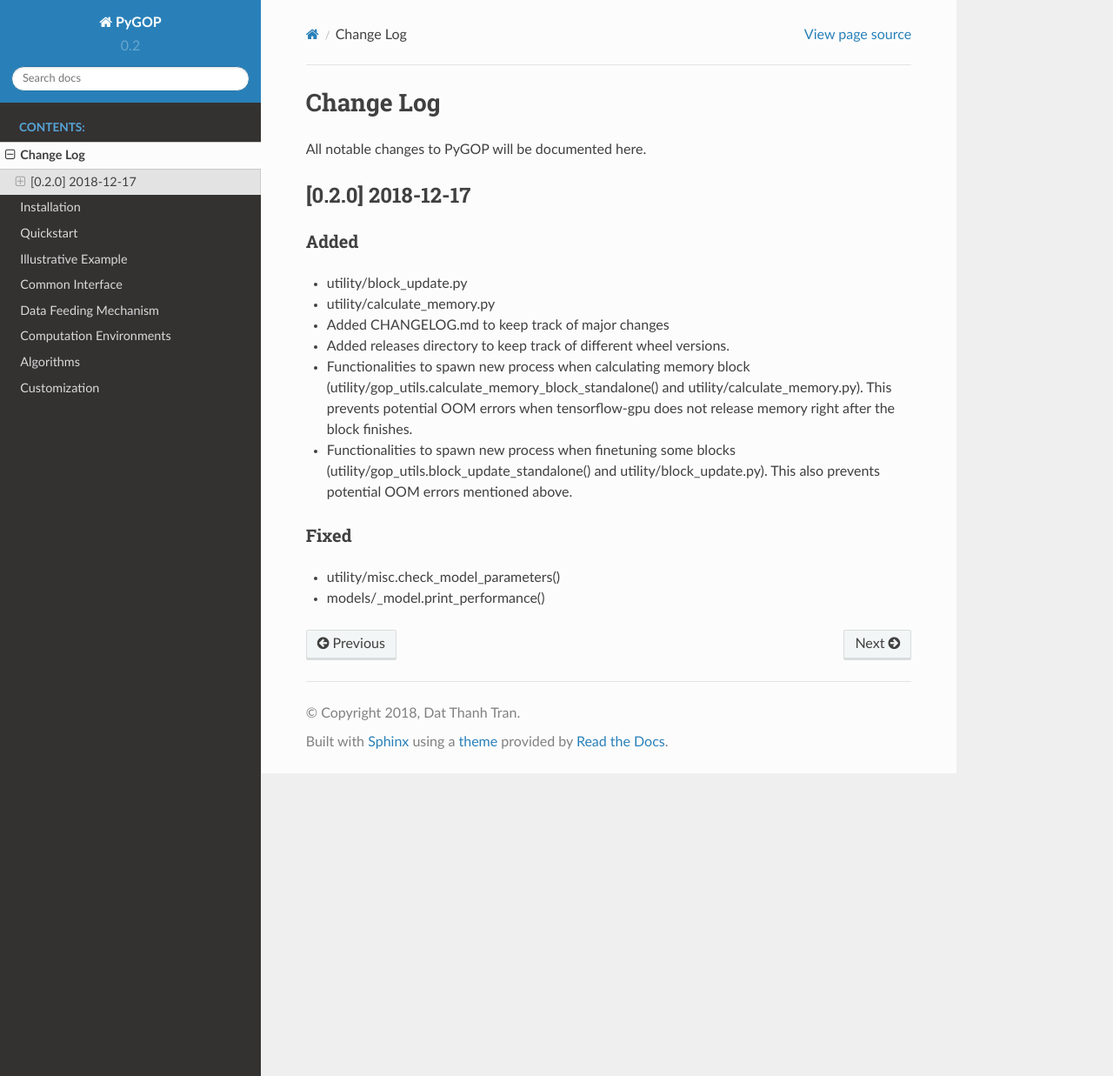
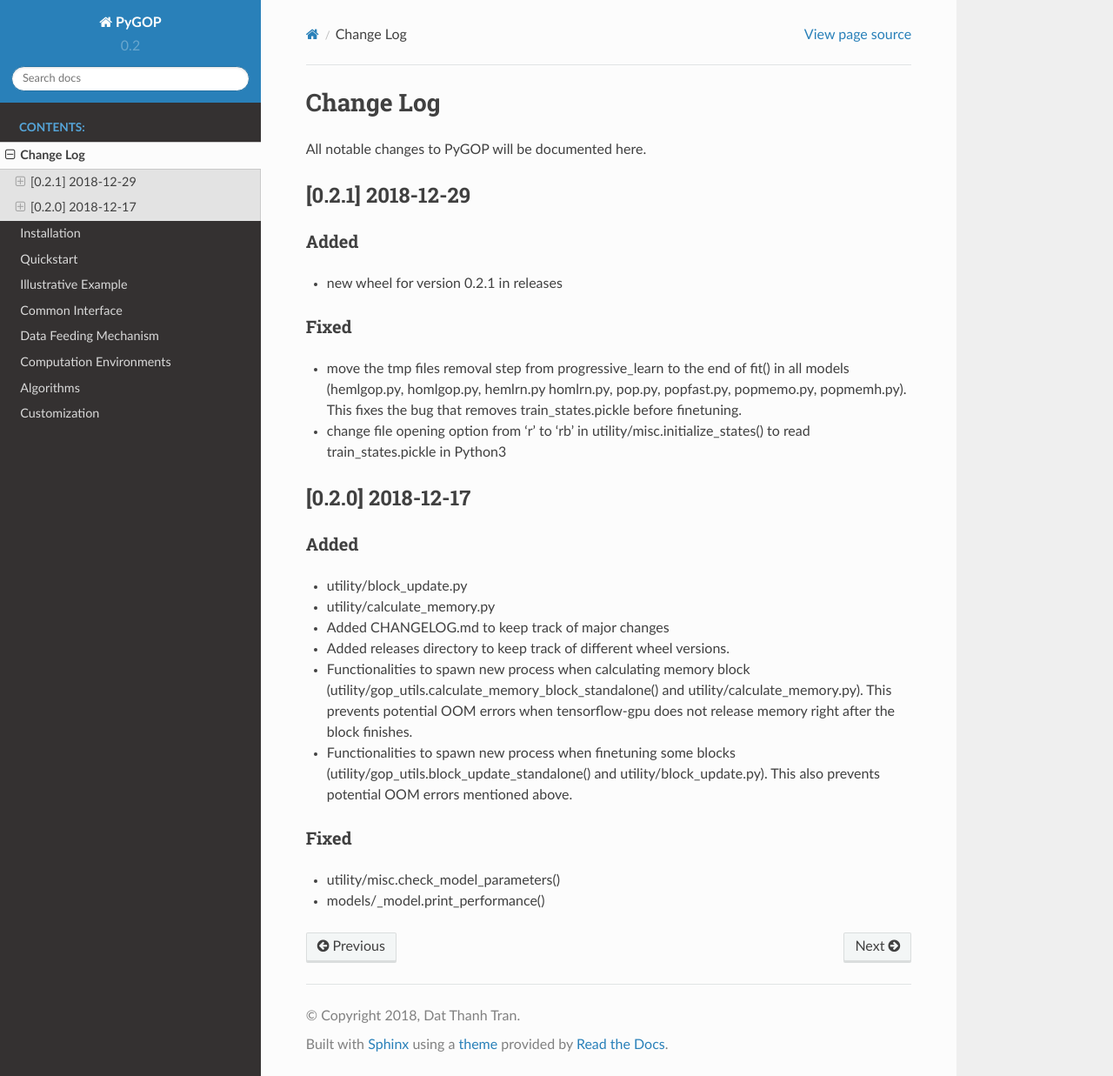
Before and after one commit to viebboy/PyGOP, a Sphinx documentation site: the page built from docs/changelog.rst, in a window 1280 px wide and 1237 px high. Shown: the whole window at 87% size. Built offline with Sphinx 7.4.7 and the Read the Docs theme 2.0.0, drawn with Linux system fonts in a browser that asks for light colours.

Commit message:
upgrade to version 0.2.1, modification documented in CHANGELOG

```diff
--- a/docs/changelog.rst
+++ b/docs/changelog.rst
@@ -5,6 +5,22 @@ Change Log
 *************
 
 All notable changes to PyGOP will be documented here.
+
+
+[0.2.1] 2018-12-29
+==================
+
+Added
+-----
+
+- new wheel for version 0.2.1 in releases
+
+Fixed
+-----
+
+- move the tmp files removal step from progressive_learn to the end of fit() in all models (hemlgop.py, homlgop.py, hemlrn.py homlrn.py, pop.py, popfast.py, popmemo.py, popmemh.py). This fixes the bug that removes train_states.pickle before finetuning.
+- change file opening option from 'r' to 'rb' in utility/misc.initialize_states() to read train_states.pickle in Python3
+
 
 [0.2.0] 2018-12-17
 ==================
```
